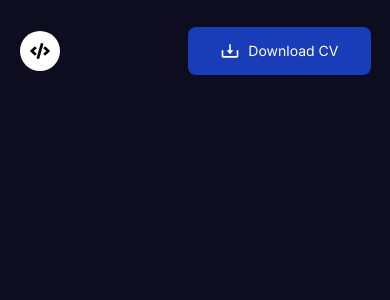
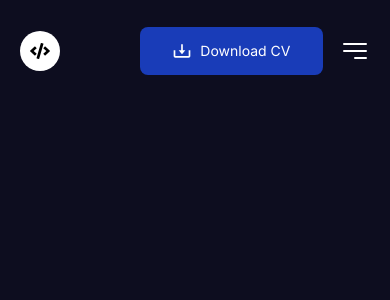
Before and after one commit to ryzhkoandrey/ww-portfolio, a Next.js app: page / in a window 390 px wide. Shown: the top 300 px of the page. Built offline with nearby package versions, Linux system fonts and the light colour scheme.

Commit message:
burger menu

```diff
--- a/components/Home/Navbar/Nav.tsx
+++ b/components/Home/Navbar/Nav.tsx
@@ -2,11 +2,12 @@ import { NavLinks } from '@/constant/constant';
 import Link from 'next/link';
 import { BiDownload } from 'react-icons/bi';
 import { FaCode } from 'react-icons/fa';
+import { HiBars3BottomRight } from 'react-icons/hi2';
 
 const Nav = () => {
    return (
       <div className="transition-all duration-200 h-[12vh] z-[10000] fixed w-full">
-         <div className="flex items-center h-full justify-between w-[90%] mx-auto">
+         <div className="flex items-center h-full justify-between w-[90%] mx-auto gap-4">
             {/* LOGO */}
             <div className="flex items-center gap-2">
                <div className="w-10 h-10 bg-white rounded-full flex items-center justify-center flex-col">
@@ -18,7 +19,7 @@ const Nav = () => {
             </div>
 
             {/* NAV LINKS */}
-            <div className="hidden lg:flex items-center gap-10">
+            <div className="hidden lg:flex items-center gap-6 xl:gap-10">
                {NavLinks.map((link) => (
                   <Link
                      key={link.id}
@@ -42,6 +43,11 @@ const Nav = () => {
                   <BiDownload className="w-5 h-5" />
                   <span>Download CV</span>
                </button>
+
+               {/* BURGER MENU */}
+               <button className="lg:hidden cursor-pointer">
+                  <HiBars3BottomRight className="w-8 h-8 text-white" />
+               </button>
             </div>
          </div>
       </div>
```
